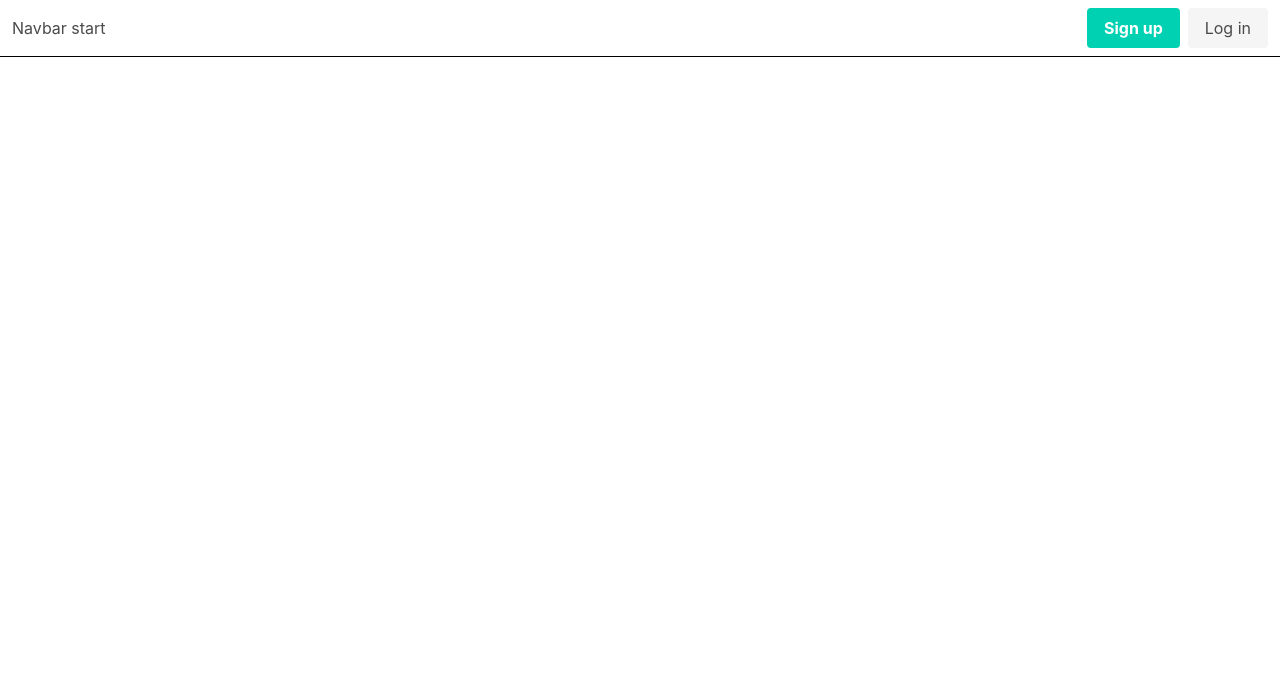
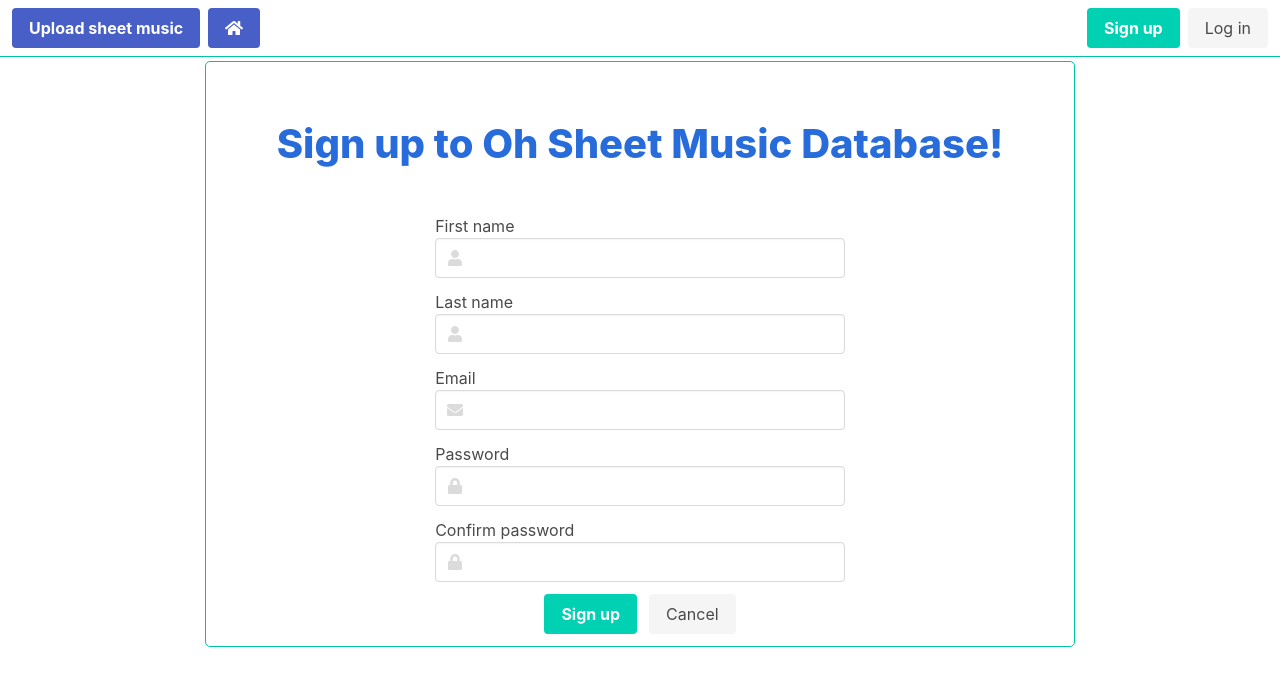
Before and after one commit to safriks/smdb, a React (Create React App) app in the folder smdb-client/: page /sign_up in a window 1280 px wide. Shown: the top 686 px of the page. Built offline with nearby package versions, Linux system fonts and the light colour scheme.

Commit message:
set up sign up page, did some minor styling (navbar)

```diff
--- a/smdb-client/src/App.js
+++ b/smdb-client/src/App.js
@@ -4,6 +4,7 @@ import "./Layout.css";
 import Navbar from "./components/Navbar";
 import Landing from "./pages/Landing";
 import AllMusic from "./pages/AllMusic";
+import SignUp from "./pages/SignUp";
 
 function App() {
   return (
@@ -14,6 +15,7 @@ function App() {
         <Route exact path="/" component={Landing} />
         <Route exact path="/all_music" component={AllMusic} />
         <Route exact path="/all_music/:id" component={AllMusic} />
+        <Route exact path="/sign_up" component={SignUp} />
       </Switch>
     </div>
   );
--- a/smdb-client/src/Layout.css
+++ b/smdb-client/src/Layout.css
@@ -6,6 +6,7 @@
   font-size: 2.5em;
   font-weight: 800;
   margin: 5vh;
+  color: #276cda;
 }
 
 .blur {
@@ -20,6 +21,16 @@
   display: flex;
 }
 
+.flex-ctd {
+  display: flex;
+  justify-content: center;
+}
+
+.col {
+  border: 1px solid #01c4a7;
+  border-radius: 5px;
+}
+
 nav {
-  border-bottom: 1px solid black;
+  border-bottom: 1px solid #01c4a7;
 }
--- a/smdb-client/src/components/Navbar.jsx
+++ b/smdb-client/src/components/Navbar.jsx
@@ -9,7 +9,14 @@ export default class Navbar extends Component {
         <div className="navbar-menu is-active">
           <div className="navbar-start">
             <div className="navbar-item">
-              <h1>Navbar start</h1>
+              <div className="buttons">
+                <Link to="/sign_up" className="button is-link">
+                  <strong>Upload sheet music</strong>
+                </Link>
+                <Link to="/" className="button is-link">
+                  <i className="fa fa-home" aria-hidden="true" />
+                </Link>
+              </div>
             </div>
           </div>
           <div className="navbar-end">
--- a/smdb-client/src/pages/AllMusic.jsx
+++ b/smdb-client/src/pages/AllMusic.jsx
@@ -73,11 +73,6 @@ export default class AllMusic extends Component {
               type="text"
             />
             <button className="search-el search-btn">Search</button>
-            {selectedMusic ? (
-              <button className="search-el close-btn">X</button>
-            ) : (
-              <></>
-            )}
           </div>
         </div>
         <div className="columns">
@@ -87,6 +82,11 @@ export default class AllMusic extends Component {
                 {selectedMusic ? sheetsJSX : <FilterColumn />}
               </div>
               <div className="column is-8 overflow col">
+                <div className="columns">
+                  <div className="column is-12 overflow dlt-row">
+                    {selectedMusic ? <button className="delete" /> : <></>}
+                  </div>
+                </div>
                 {selectedMusic ? (
                   <MusicDetails selectedMusic={this.state.selectedMusic} />
                 ) : (
--- a/smdb-client/src/pages/Landing.jsx
+++ b/smdb-client/src/pages/Landing.jsx
@@ -6,10 +6,14 @@ export default class Landing extends Component {
   render() {
     return (
       <div className="columns is-centered">
-        <div className="column is-half landing-container flex-column">
+        <div className="column is-half landing-container flex-column col">
           <h1 className="header">Welcome to Oh Sheet Music Database!</h1>
-          <button className="button btn-landing btn-blue">Log in</button>
-          <button className="button btn-landing btn-blue">Sign up</button>
+          <Link to="/log_in" className="button btn-landing btn-blue">
+            Log in
+          </Link>
+          <Link to={"/sign_up"} className="button btn-landing btn-blue">
+            Sign up
+          </Link>
           <Link to={"/all_music"}>
             <button className="button btn-landing btn-blue">
               Browse as guest
--- /dev/null
+++ b/smdb-client/src/pages/SignUp.jsx
@@ -0,0 +1,155 @@
+import React, { Component } from "react";
+import "./signUp.css";
+import { Link } from "react-router-dom";
+import axios from "axios";
+
+export default class SignUp extends Component {
+  state = {
+    first_name: "",
+    last_name: "",
+    email: "",
+    password: "",
+    confirmpassword: "",
+    err: null
+  };
+
+  handleInputChange = e => {
+    this.setState({ [e.target.name]: e.target.value });
+  };
+
+  handleFormSubmit = e => {
+    e.preventDefault();
+
+    axios({
+      url: "http://localhost:3010/sign_up",
+      data: {
+        first_name: this.state.first_name,
+        last_name: this.state.last_name,
+        email: this.state.email,
+        password: this.state.password,
+        confirmpassword: this.state.confirmpassword
+      },
+      method: "post",
+      withCredentials: true
+    })
+      .then(response => {
+        this.props.history.push("/log-in");
+      })
+      .catch(err => {
+        this.setState({
+          err: err
+        });
+      });
+  };
+
+  render() {
+    return (
+      <>
+        <div className="columns">
+          <div className="column is-8 is-offset-2 col">
+            <div>
+              <h1 className="header flex-ctd">
+                Sign up to Oh Sheet Music Database!
+              </h1>
+            </div>
+            <div className="columns">
+              <div className="column is-6 is-offset-3">
+                <form
+                  ref={this.formRef}
+                  onSubmit={this.handleFormSubmit}
+                  className="form"
+                >
+                  <div className="field">
+                    <label>First name</label>
+                    <div className="control has-icons-left">
+                      <input
+                        className="input"
+                        type="text"
+                        name="first_name"
+                        onChange={this.handleInputChange}
+                        required
+                      />
+                      <span className="icon is-small is-left">
+                        <i className="fas fa-user" />
+                      </span>
+                    </div>
+                  </div>
+                  <div className="field">
+                    <label>Last name</label>
+                    <div className="control has-icons-left">
+                      <input
+                        className="input"
+                        type="text"
+                        name="last_name"
+                        onChange={this.handleInputChange}
+                        required
+                      />
+                      <span className="icon is-small is-left">
+                        <i className="fas fa-user" />
+                      </span>
+                    </div>
+                  </div>
+                  <div className="field">
+                    <label>Email</label>
+                    <div className="control has-icons-left">
+                      <input
+                        className="input"
+                        type="email"
+                        name="email"
+                        onChange={this.handleInputChange}
+                        required
+                      />
+                      <span className="icon is-small is-left">
+                        <i className="fas fa-envelope" />
+                      </span>
+                    </div>
+                  </div>
+                  <div className="field">
+                    <label>Password</label>
+                    <div className="control has-icons-left">
+                      <input
+                        className="input"
+                        type="password"
+                        name="password"
+                        onChange={this.handleInputChange}
+                        required
+                      />
+                      <span className="icon is-small is-left">
+                        <i className="fas fa-lock" />
+                      </span>
+                    </div>
+                  </div>
+                  <div className="field">
+                    <label>Confirm password</label>
+                    <div className="control has-icons-left">
+                      <input
+                        className="input"
+                        type="password"
+                        name="confirmpassword"
+                        onChange={this.handleInputChange}
+                        required
+                      />
+                      <span className="icon is-small is-left">
+                        <i className="fas fa-lock" />
+                      </span>
+                    </div>
+                  </div>
+                  <div className="field is-grouped is-grouped-centered">
+                    <p className="control">
+                      <button type="submit" className="button is-primary">
+                        <strong>Sign up</strong>
+                      </button>
+                    </p>
+                    <Link to="/" className="button is-light">
+                      Cancel
+                    </Link>
+                  </div>
+                </form>
+              </div>
+            </div>
+          </div>
+        </div>
+      </>
+    );
+  }
+}
--- a/smdb-client/src/pages/allMusic.css
+++ b/smdb-client/src/pages/allMusic.css
@@ -27,7 +27,7 @@
   overflow-y: scroll;
 }
 
-.col {
-  border: 1px solid blue;
-  border-radius: 5px;
+.dlt-row {
+  display: flex;
+  justify-content: flex-end;
 }
--- a/smdb-client/src/pages/landing.css
+++ b/smdb-client/src/pages/landing.css
@@ -7,7 +7,6 @@
 .landing-container {
   padding: 5vh;
   margin: 5vh;
-  border: 1px solid black;
 }
 
 .landing-container h1 {
@@ -23,12 +22,12 @@
 }
 
 .btn-blue {
-  background: rgba(33, 161, 247, 0.692);
-  border: solid 1px rgb(16, 157, 250);
-  color: darkblue;
+  background: white;
+  border: solid 1px rgb(39, 108, 218);
+  color: rgb(39, 108, 218);
 }
 
 .btn-blue:hover {
-  background: darkblue;
-  color: rgb(16, 157, 250);
+  background: rgb(39, 108, 218);
+  color: white;
 }
```
Also changed, not shown: smdb-client/src/pages/Login.jsx (added), smdb-client/src/pages/login.css (added), smdb-client/src/pages/signUp.css (added).
